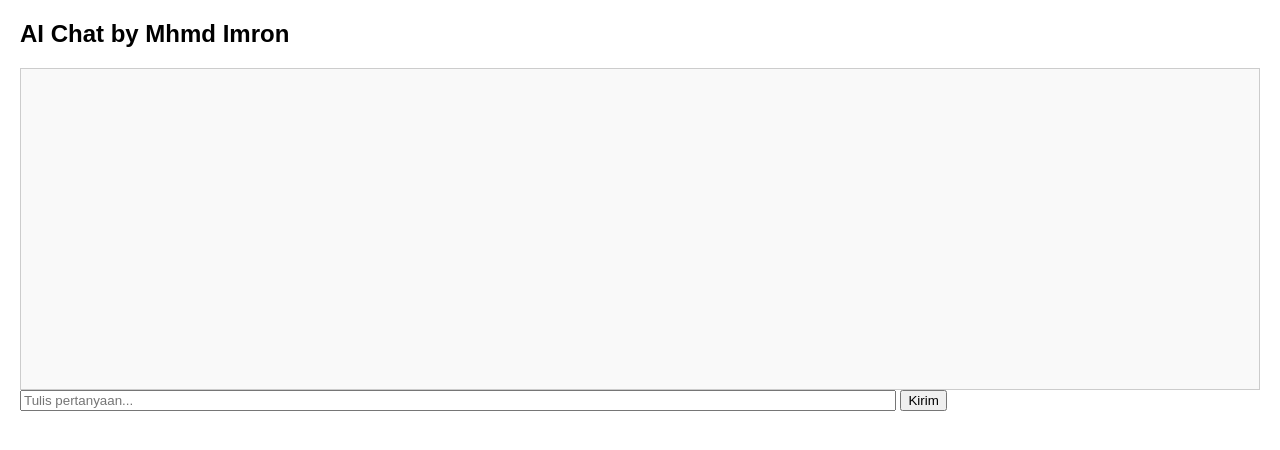
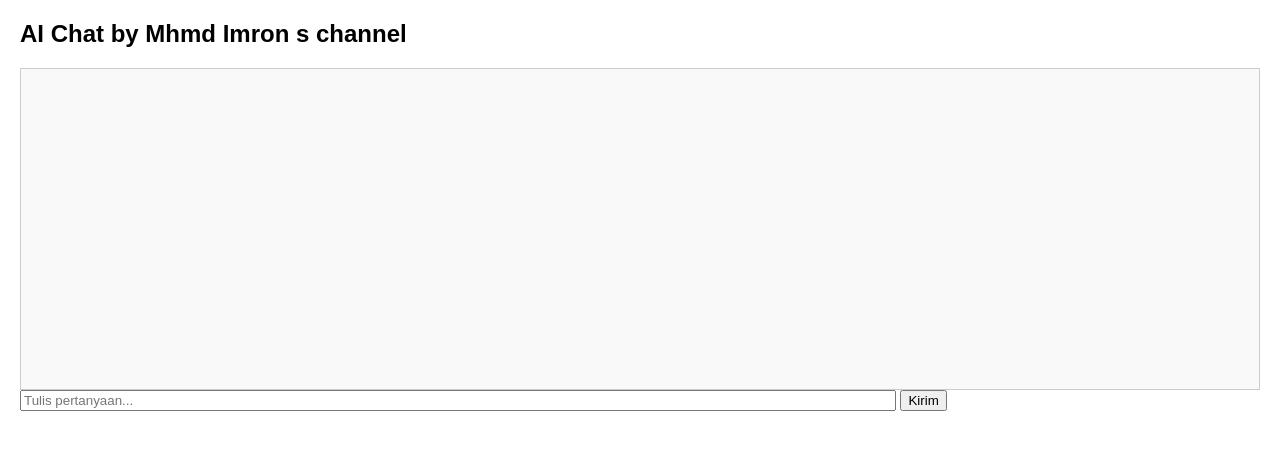
Before and after one commit to aisyah866/Flask-proxy-gemini, a website: page blog.html in a window 1280 px wide. Drawn offline with Linux system fonts and the light colour scheme.

Commit message:
Update blog.html

```diff
--- a/blog.html
+++ b/blog.html
@@ -2,7 +2,7 @@
 <html>
   <head>
     <meta charset="utf-8">
-    <title>AI Chat - Mhmd Imron</title>
+    <title>AI Chat - Mhmd Imron s channel</title>
     <style>
       body { font-family: Arial; margin: 20px; }
       #chat-log { border: 1px solid #ccc; padding: 10px; height: 300px; overflow-y: auto; background: #f9f9f9; }
@@ -11,7 +11,7 @@
     </style>
   </head>
   <body>
-    <h2>AI Chat by Mhmd Imron</h2>
+    <h2>AI Chat by Mhmd Imron s channel</h2>
     <div id="chat-log"></div>
     <input id="prompt" placeholder="Tulis pertanyaan..." style="width:70%">
     <button id="send">Kirim</button>
```
